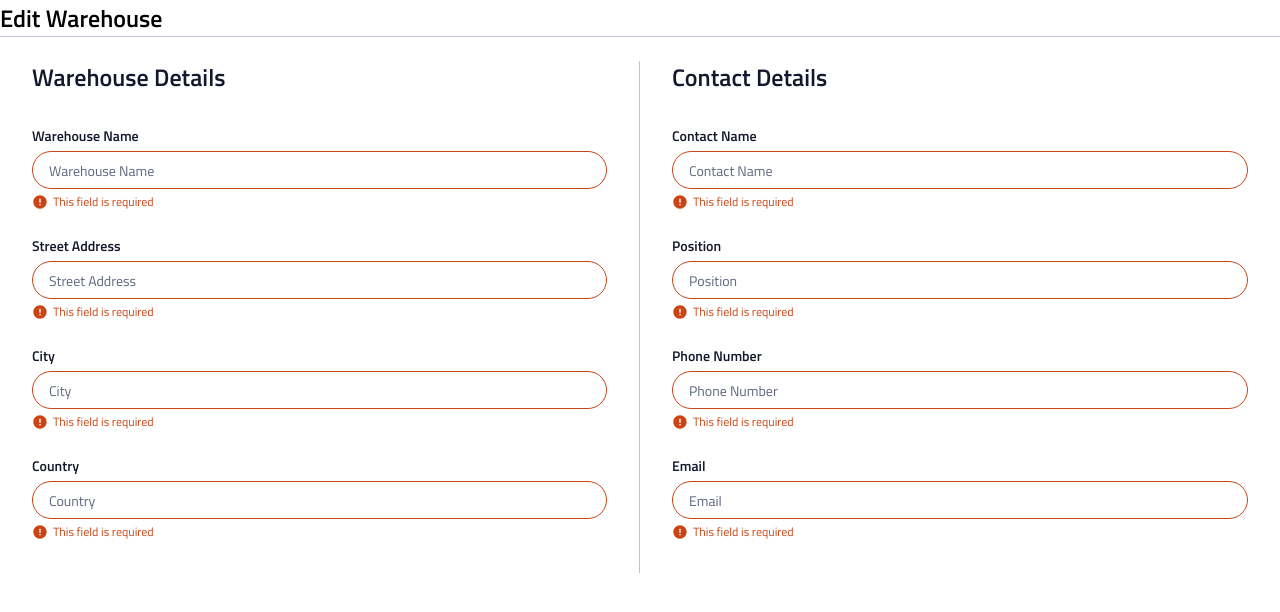
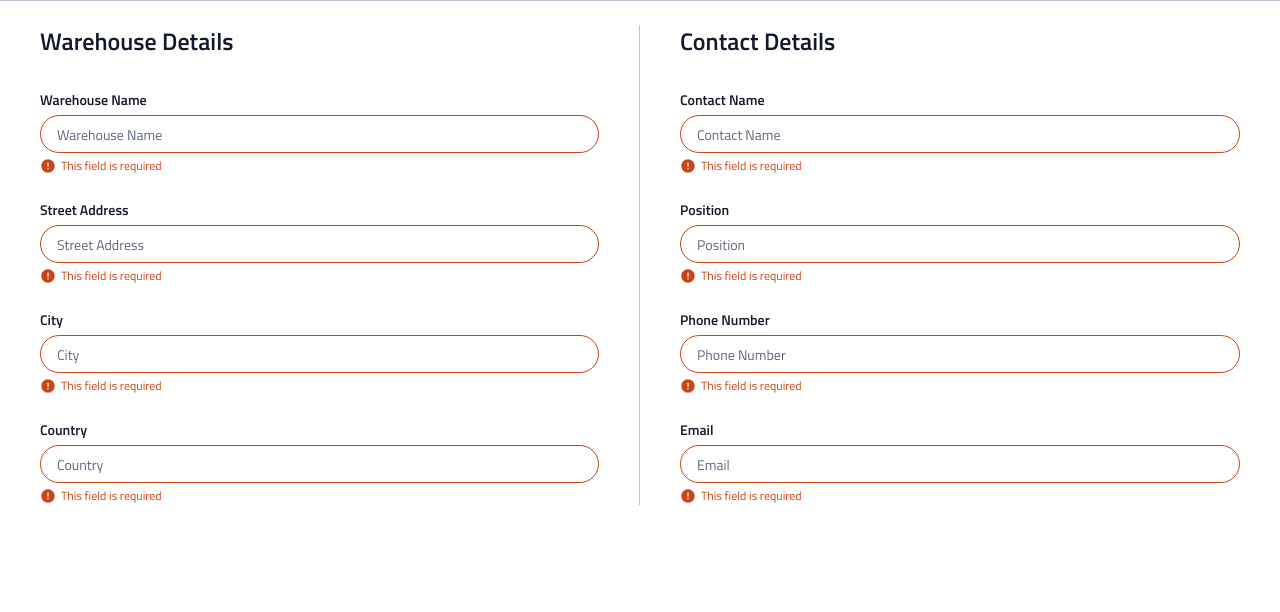
Before and after one commit to vibrentcarey/intstock, a React (Create React App) app in the folder client/: page / in a window 1280 px wide. Shown: the top 612 px of the page. Built offline with nearby package versions, Linux system fonts and the light colour scheme.

Commit message:
Add desktop styling for WarehouseForm

```diff
--- a/client/src/components/WarehouseForm/WarehouseForm.js
+++ b/client/src/components/WarehouseForm/WarehouseForm.js
@@ -55,7 +55,7 @@ class WarehouseForm extends Component {
 
         return (
             <section className='warehouse-form'>
-                <h1>Edit Warehouse</h1>
+
                 {/* Title Page will be here */}
                 <form className='warehouse-form__form' id='warehouse-form' onSubmit={submitHandler}>
                     <div className='warehouse-form__input-container'>
--- a/client/src/components/WarehouseForm/WarehouseForm.scss
+++ b/client/src/components/WarehouseForm/WarehouseForm.scss
@@ -32,9 +32,12 @@
         @include dividerStyleTop;
         @include tablet {
             border-top:none;
-            margin-top: 1.5rem;
+            margin: 1.5rem 0 2rem 0;
             width: 50%;
-            padding: 0rem 2rem 2rem 2rem;
+            padding: 0rem 2rem;
+        }
+        @include desktop {
+            padding: 0rem 2.5rem;
         }
     }
 
```
